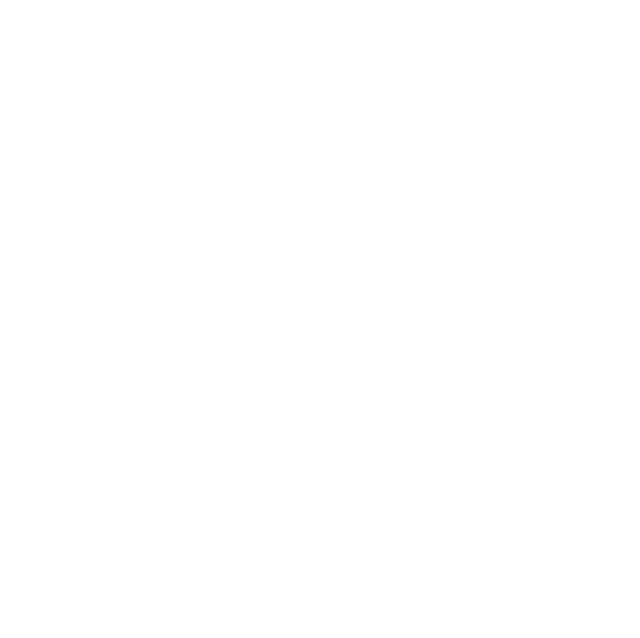
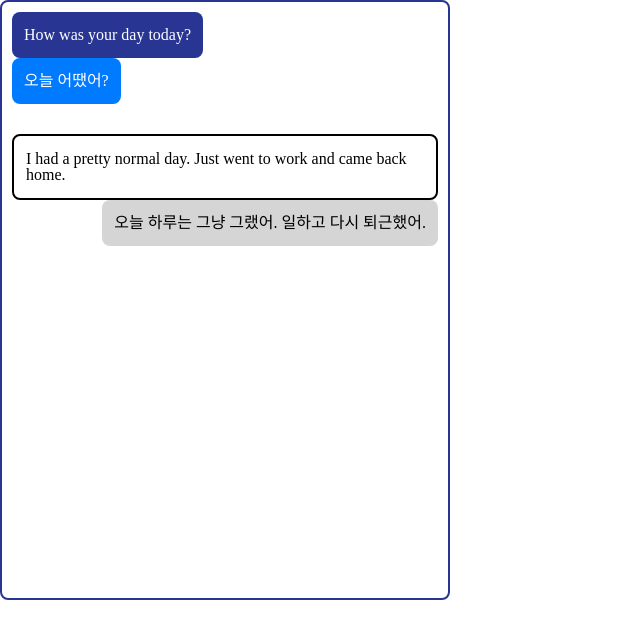
Before and after one commit to LingoBell/LingoBell-FrontEnd, a React app: page /chat in a window 1280 px wide. Before the commit this address had no page. Shown: the top 638 px of the page, without its empty margins (0-640 px from the left). Built offline with nearby package versions, Linux system fonts and the light colour scheme.

Commit message:
ChatMessage + ChatForm 구현

```diff
--- a/src/App.js
+++ b/src/App.js
@@ -2,6 +2,7 @@ import * as React from "react";
 import { Routes, Route, BrowserRouter } from "react-router-dom";
 import axios from 'axios'
 import Main from "./components/atomic/pages/Main";
+import ChatForm from "./components/atomic/molecules/ChatForm";
 // export let mainDomain = 'http://localhost:8000'
 
 export let mainDomain = ''
@@ -14,6 +15,7 @@ export default () => {
       <Routes>
         {/* <Route element={<Layout />}> */}
           <Route path="/" element={<Main />} />
+          <Route path="/chat" element={<ChatForm />} />
         {/* </Route> */}
       </Routes>
     </BrowserRouter>
--- /dev/null
+++ b/src/components/atomic/atoms/ChatMessage.js
@@ -0,0 +1,19 @@
+import React from "react";
+import { ORIGINAL_PARTNER_MESSAGE } from "./Color";
+import { oneOf } from "prop-types";
+import styled from "styled-components";
+
+export const ChatMessage = styled.div`
+    display: block;
+    padding: 15px 12px;
+    background-color: ${props => {
+        if (props.type === 'me') {
+            return props.isOriginal ? 'white' : '#d5d5d5';
+        } else {
+            return props.isOriginal ? '#283593' : '#007AFF';
+        }
+    }};
+    border: ${props => (props.type === 'me' && props.isOriginal) ? '2px solid #000000' : 'none'};
+    color: ${ props => props.type === 'me' ? 'black' : 'white' };
+    border-radius: 8px;
+    `;
--- /dev/null
+++ b/src/components/atomic/atoms/Color.js
@@ -0,0 +1,6 @@
+import React from "react";
+
+export const ORIGINAL_PARTNER_MESSAGE = '#283593';
+export const TRANSLATED_PARTNER_MESSAGE = '#007AFF';
+export const ORIGINAL_MESSAGE = '#FFFFFF';
+export const TRANSLATED_MESSAGE = '#D5D5D5';
--- /dev/null
+++ b/src/components/atomic/molecules/ChatForm.js
@@ -0,0 +1,65 @@
+import React from "react";
+import styled from "styled-components";
+import { ChatMessage } from "../atoms/ChatMessage";
+import { ORIGINAL_PARTNER_MESSAGE } from "../atoms/Color";
+
+function ChatForm() {
+
+    const data = [
+        {
+            type: 'partner',
+            messageSenderId: 961223,
+            originalMessage: 'How was your day today?',
+            traslatedMessage: '오늘 어땠어?'
+        },
+        {
+            type: 'me',
+            messageSenderId: 950326,
+            originalMessage: 'I had a pretty normal day. Just went to work and came back home.',
+            traslatedMessage: '오늘 하루는 그냥 그랬어. 일하고 다시 퇴근했어.'
+        }
+    ];
+
+    const ChatCard = styled.div`
+        width: 450px;
+        height: 600px;
+        background-color: white;
+        border: 2px solid #283593;
+        overflow-y: auto;
+        padding: 10px;
+        border-radius: 8px;
+    `;
+
+    const ChatMessageWrapper = styled.div`
+    display: flex;
+    flex-direction: column;
+    align-items: ${props => props.type === 'me' ? 'flex-end' : 'flex-start'};
+    margin-bottom: ${props => (props.isDifferentType ? 'none' : '30px')};
+    `;
+
+    return (
+        <ChatCard>
+            {data && data?.map((message, index) => {
+                const isDifferentType = index > 0 && data[index - 1].type !== message.type;
+                return (
+                    <ChatMessageWrapper key={index} type={message.type} isDifferentType={isDifferentType}>
+                        <ChatMessage
+                            type={message?.type}
+                            isOriginal={true}
+                        >
+                            {message?.originalMessage}
+                        </ChatMessage>
+                        <ChatMessage
+                            type={message?.type}
+                            isOriginal={false}
+                        >
+                            {message?.traslatedMessage}
+                        </ChatMessage>
+                    </ChatMessageWrapper>
+                )
+            })}
+        </ChatCard>
+    )
+};
+
+export default ChatForm;
```
Also changed, not shown: src/components/atomic/atoms/ButtonCheckBox.js (added, +11 -0 lines), src/components/atomic/atoms/Input.js (added, +7 -0 lines), src/components/atomic/molecules/FormItem.js (added, +22 -0 lines), src/components/atomic/pages/CreateChatRooom.js (added, +98 -0 lines).
